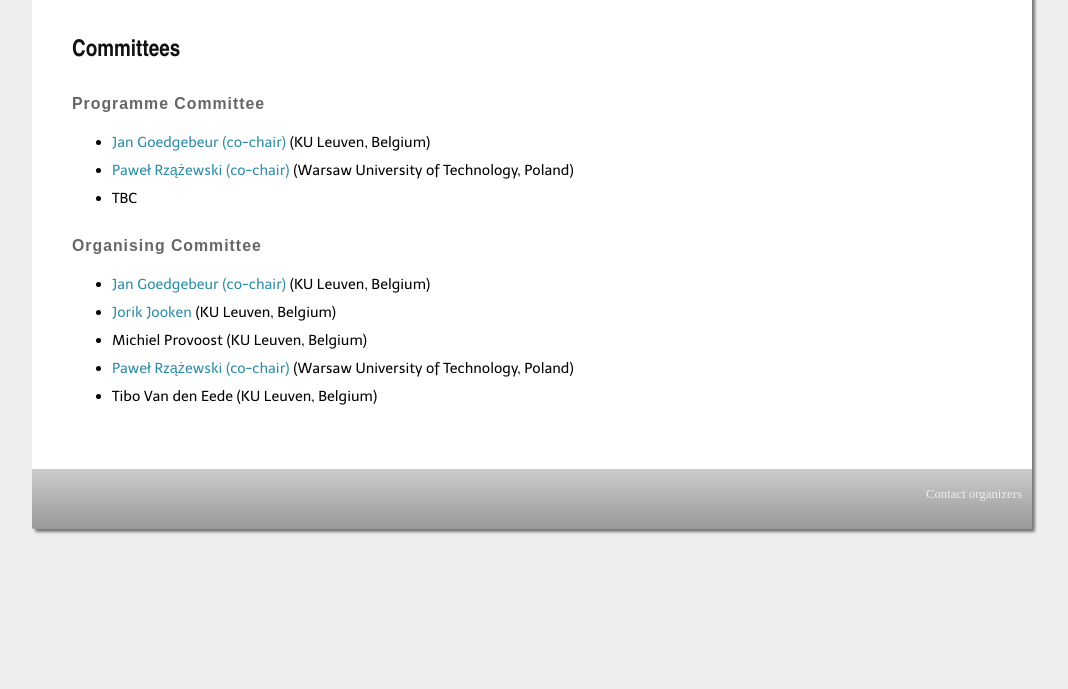
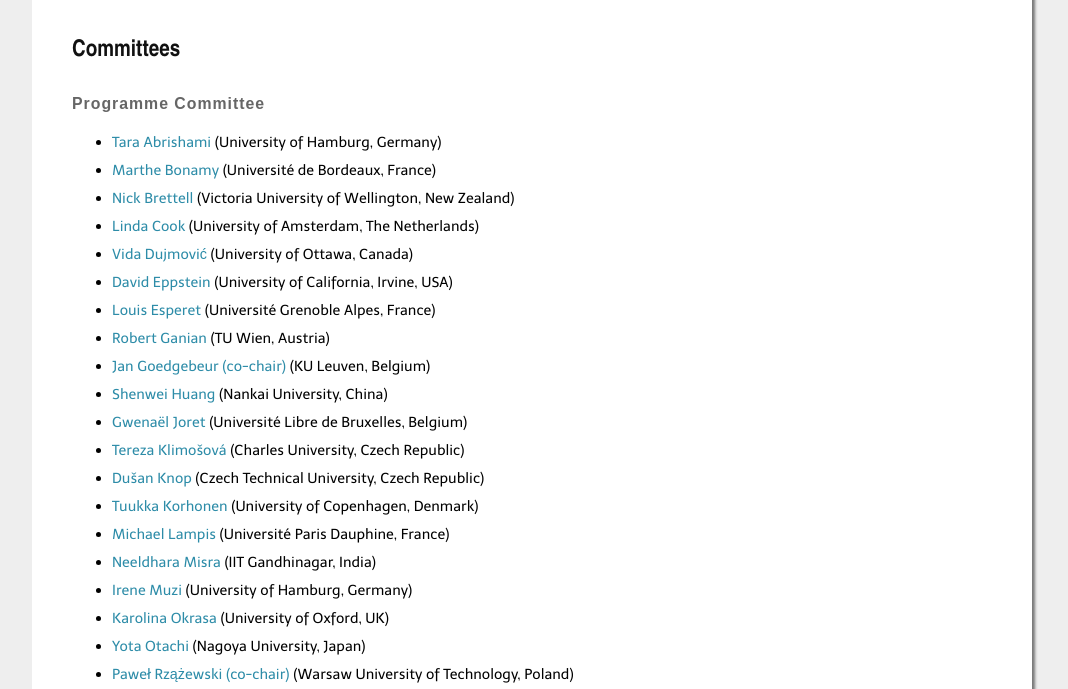
Before and after one commit to wg2026/wg2026.github.io, a plain HTML site: page committees.html in a window 1280 px wide. Shown: the part 263-952 px from the top of the page, without its empty margins (108-1176 px from the left). Before the commit the page ends 800 px from the top, so only its background shows below. Drawn offline with nearby package versions, Linux system fonts and the light colour scheme; a web font is replaced by a local one.

Commit message:
Added names of PC members.

```diff
--- a/committees.html
+++ b/committees.html
@@ -76,10 +76,33 @@ var isSafari = Object.prototype.toString.call(window.HTMLElement).indexOf('Const
 
 <h2>Programme Committee</h2>
 
+
+
 <ul>
+<li><a href="https://tabrish.github.io/" rel="external">Tara Abrishami</a> (University of Hamburg, Germany)</li>
+<li><a href="https://www.labri.fr/perso/mbonamy/" rel="external">Marthe Bonamy</a> (Université de Bordeaux, France)</li>
+<li><a href="https://homepages.ecs.vuw.ac.nz/~bretteni/" rel="external">Nick Brettell</a> (Victoria University of Wellington, New Zealand)</li>
+<li><a href="https://dimag.ibs.re.kr/home/cook/" rel="external">Linda Cook</a> (University of Amsterdam, The Netherlands)</li>
+<li><a href="https://cglab.ca/~vida/" rel="external">Vida	Dujmović</a> (University of Ottawa, Canada)</li>
+<li><a href="https://ics.uci.edu/~eppstein/" rel="external">David Eppstein</a> (University of California, Irvine, USA)</li>
+<li><a href="https://oc.g-scop.grenoble-inp.fr/esperet/" rel="external">Louis	Esperet</a> (Université Grenoble Alpes, France)</li>
+<li><a href="https://www.ac.tuwien.ac.at/people/rganian/" rel="external">Robert Ganian</a> (TU  Wien, Austria)</li>
 <li><a href="https://people.cs.kuleuven.be/~jan.goedgebeur/" rel="external">Jan Goedgebeur (co-chair)</a> (KU Leuven, Belgium)</li>
+<li><a href="https://scholar.google.com/citations?user=akd4P-0AAAAJ&hl=en" rel="external">Shenwei Huang</a> (Nankai University, China)</li>
+<li><a href="https://gjoret.be/" rel="external">Gwenaël Joret</a> (Université Libre de Bruxelles, Belgium)</li>
+<li><a href="https://kam.mff.cuni.cz/~tereza/" rel="external">Tereza Klimošová</a> (Charles University, Czech Republic)</li>
+<li><a href="https://knopdusa.pages.fit/" rel="external">Dušan Knop</a> (Czech Technical University, Czech Republic)</li>
+<li><a href="https://tuukkakorhonen.com/" rel="external">Tuukka Korhonen</a> (University of Copenhagen, Denmark)</li>
+<li><a href="https://www.lamsade.dauphine.fr/~mlampis/" rel="external">Michael Lampis</a> (Université Paris Dauphine, France)</li>
+<li><a href="https://www.neeldhara.com/" rel="external">Neeldhara	Misra</a> (IIT Gandhinagar, India)</li>
+<li><a href="https://scholar.google.com/citations?user=sJAR-aoAAAAJ&hl=en" rel="external">Irene Muzi</a> (University of Hamburg, Germany)</li>
+<li><a href="https://orcid.org/0000-0003-1414-3507" rel="external">Karolina	Okrasa</a> (University of Oxford, UK)</li>
+<li><a href="https://www.math.mi.i.nagoya-u.ac.jp/~otachi/" rel="external">Yota Otachi</a> (Nagoya University, Japan)</li>
 <li><a href="https://pages.mini.pw.edu.pl/~rzazewskip/www/" rel="external">Paweł Rzążewski (co-chair)</a> (Warsaw University of Technology, Poland)</li>
-<li>TBC</i>
+<li><a href="https://sites.google.com/view/roohanisharma" rel="external">Roohani Sharma</a> (Institute for Basic Science, South Korea)</li>
+<li><a href="https://perso.ens-lyon.fr/nicolas.trotignon/" rel="external">Nicolas Trotignon</a> (ENS Lyon, France)</li>
+<li><a href="https://eps.leeds.ac.uk/computing/staff/249/professor-kristina-vuskovic" rel="external">Kristina Vušković</a> (University of Leeds, UK)</li>
+<li><a href="http://wwwusers.di.uniroma1.it/~wollan/" rel="external">Paul	Wollan</a> (University of Rome, Italy)</li>
 </ul>
 
 
```
